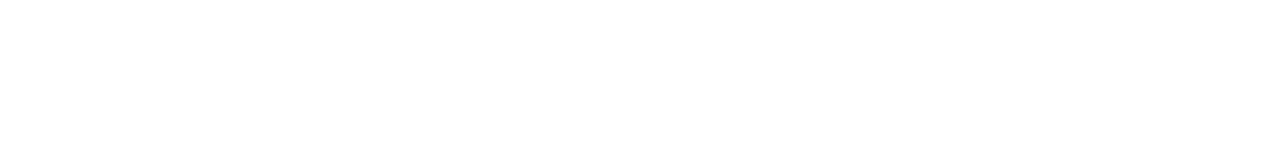
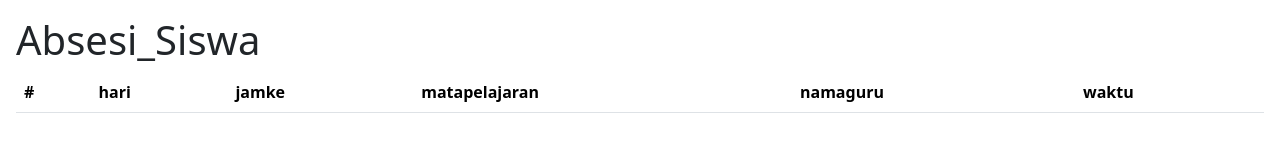
Before and after one commit to abdullatiflatif/jadwalpelajar, a plain HTML site: page index.html in a window 1280 px wide. Drawn offline with nearby package versions, Linux system fonts and the light colour scheme.

Commit message:
menambahkan table

```diff
--- a/index.html
+++ b/index.html
@@ -11,10 +11,23 @@
 
   <script src="https://code.jquery.com/jquery-3.7.1.min.js" integrity="sha256-/JqT3SQfawRcv/BIHPThkBvs0OEvtFFmqPF/lYI/Cxo=" crossorigin="anonymous"></script>
 
+  </head>
 
+<body class="m-3">
+  <h1>Absesi_Siswa</h1>
 
-</head>
+  <table class="table" id="absensi-siswa">
+    <thead>
+      <tr>
+        <th scope="col">#</th>
+        <th scope="col">hari</th>
+        <th scope="col">jamke</th>
+        <th scope="col">matapelajaran</th>
+        <th scope="col">namaguru</th>
+        <th scope="col">waktu</th>
 
-<body>
-</body>
-</html>
+      </tr>
+    </thead>
+    <tbody>
+    </tbody>
+  </table>
```
